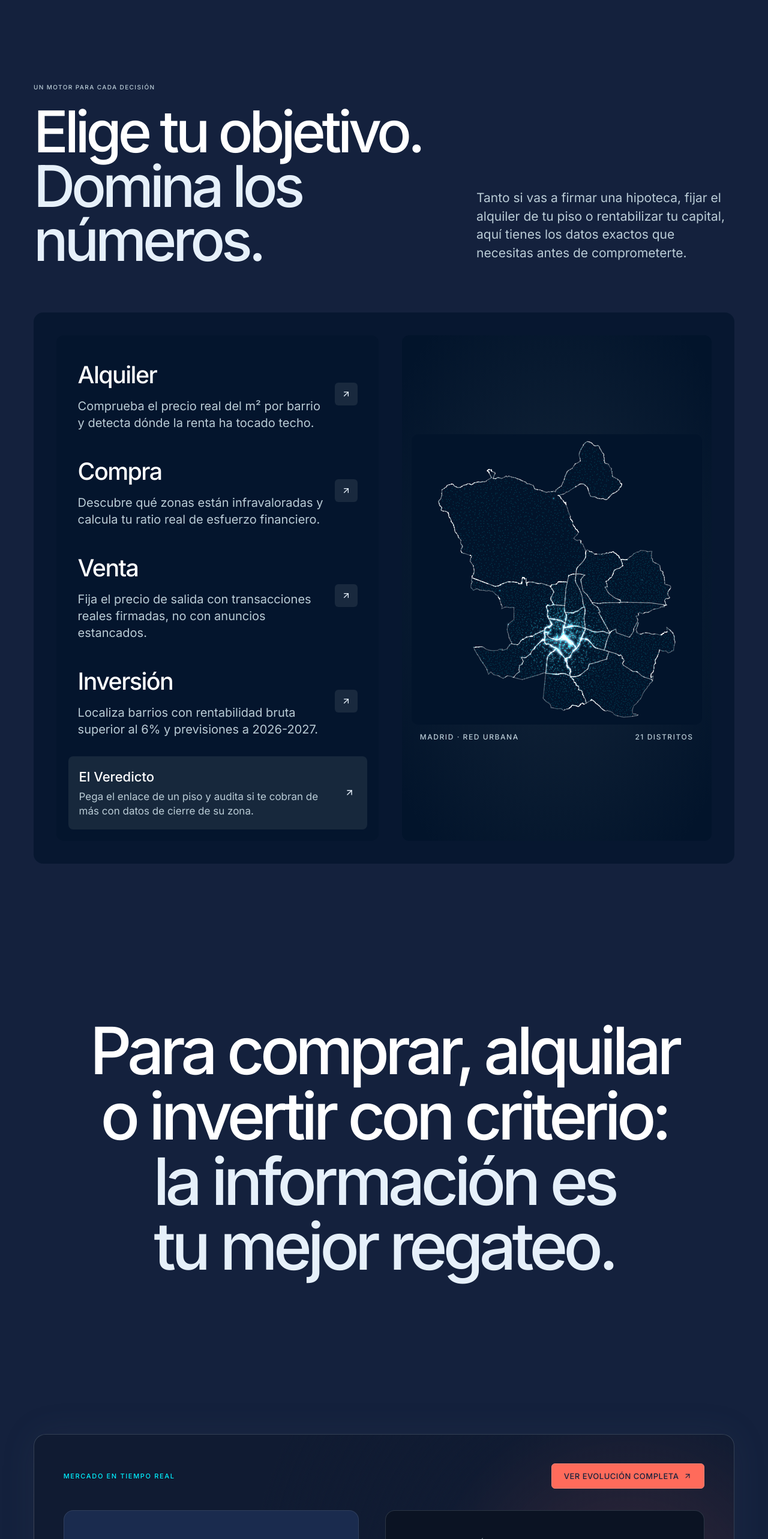
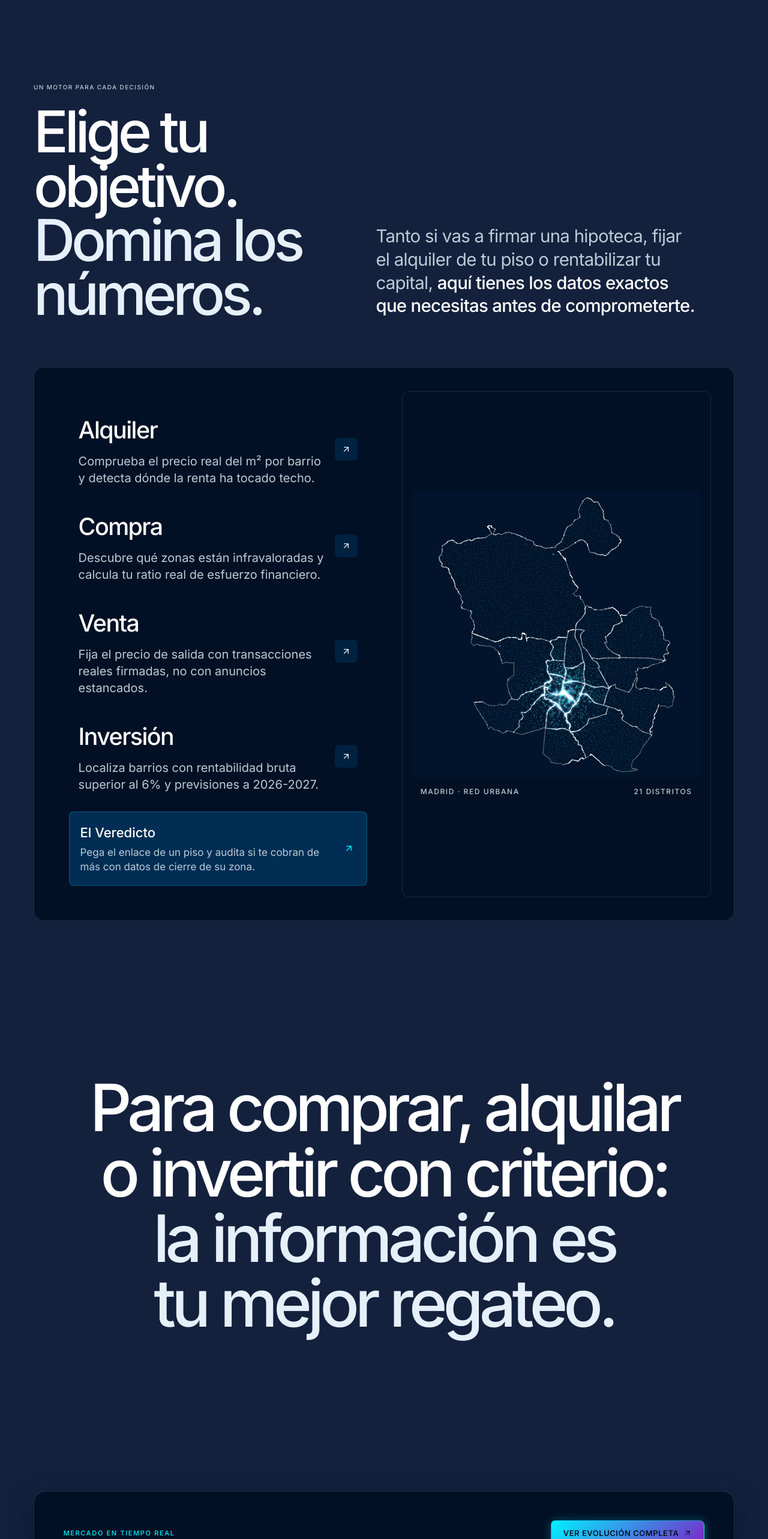
Before and after one commit to rodrigoapvigil/madrid-urban-intelligent, a Next.js app in the folder frontend/: page / in a window 1280 px wide. Shown: the part 3020-5586 px from the top of the page at 60% size. Built offline with nearby package versions, Linux system fonts and the light colour scheme.

Commit message:
fix(landing): enforce 3 strict blues, remove map crosshair, expand platform callout headline, replace coral accents with cyan neon

```diff
--- a/frontend/components/LandingTrend.tsx
+++ b/frontend/components/LandingTrend.tsx
@@ -76,8 +76,9 @@ export default function LandingTrend({ highlightMode = 'all' }: LandingTrendProp
       >
         <defs>
           <linearGradient id="trendGlow" x1="0" y1="0" x2="0" y2="1">
-            <stop offset="0%" stopColor="var(--color-coral-500, #FF6B5B)" stopOpacity="0.28" />
-            <stop offset="100%" stopColor="var(--color-coral-500, #FF6B5B)" stopOpacity="0.0" />
+            <stop offset="0%" stopColor="#00F0FF" stopOpacity="0.32" />
+            <stop offset="65%" stopColor="#7928CA" stopOpacity="0.12" />
+            <stop offset="100%" stopColor="#011024" stopOpacity="0.0" />
           </linearGradient>
         </defs>
 
--- a/frontend/components/MadridDistrictMap.tsx
+++ b/frontend/components/MadridDistrictMap.tsx
@@ -314,7 +314,7 @@ export default function MadridDistrictMap() {
         }
         ctx.globalCompositeOperation = 'source-over';
         ctx.globalAlpha = alpha;
-        ctx.fillStyle = active ? palette.coral : border ? palette.smoke : palette.rise;
+        ctx.fillStyle = active ? '#00F0FF' : border ? palette.smoke : palette.rise;
         ctx.beginPath();
         ctx.arc(px, py, Math.max(.7, radius), 0, Math.PI * 2);
         ctx.fill();
--- a/frontend/components/MadridLanding.css
+++ b/frontend/components/MadridLanding.css
@@ -38,13 +38,13 @@
   --color-coral-100: #FFE0DC;
   --color-coral-200: #FFC2BB;
   --color-coral-300: #FFA294;
-  --color-coral-400: #FF8474;
-  --color-coral-500: #FF6B5B; /* BASE ACCENT (10%) */
+  --color-coral-400: #33F3FF;
+  --color-coral-500: #00F0FF; /* Remapped to Cian Neon */ /* BASE ACCENT (10%) */
   --color-coral-600: #E65243;
   --color-coral-700: #C23A2C;
   --color-coral-800: #9E261A;
   --color-coral-900: #78170D;
-  --color-coral-glow: rgba(255, 107, 91, 0.35);
+  --color-coral-glow: rgba(0, 240, 255, 0.35);
 
   /* Semantic Role Aliases — Adaptados al Azul (Neutrales & Acentos de Alta Energía) */
   --surface-liquid-abyss: var(--color-navy-900);
@@ -329,30 +329,49 @@
 
 /* Explorer: paired reading list and live district map. */
 .mi-platform, .mi-insight, .mi-scale, .mi-audience, .mi-method { padding-block: clamp(100px,12vw,168px); background: transparent; }
-.mi-platform__intro { margin-bottom: clamp(44px,6vw,76px); display: flex; align-items: flex-end; justify-content: space-between; gap: 56px; }
+.mi-platform__intro {
+  margin-bottom: clamp(48px, 6vw, 84px);
+  display: grid;
+  grid-template-columns: minmax(0, 1fr) minmax(0, 1.18fr);
+  align-items: flex-end;
+  gap: clamp(32px, 5vw, 68px);
+}
 .mi-platform h2, .mi-scale h2, .mi-insight h2, .mi-audience h2, .mi-method h2, .mi-closing h2 { margin: 0; color: var(--mi-white); font-size: clamp(60px,7.5vw,112px); font-weight: 500; letter-spacing: -.065em; line-height: .94; text-wrap: balance; }
 .mi-platform h2 span, .mi-scale h2 span, .mi-insight h2 span, .mi-audience h2 span, .mi-method h2 span, .mi-closing h2 span { color: var(--mi-mist); }
 .mi-platform__intro .mi-kicker { margin-bottom: 22px; }
-.mi-platform__intro > p { max-width: 430px; margin: 0 0 8px; color: var(--mi-silver); font-size: 21px; line-height: 1.45; }
-.mi-platform__frame { padding: clamp(22px,3vw,42px); border-radius: 16px; background: color-mix(in srgb, var(--azul-noche) 68%, transparent); }
+.mi-platform__callout { padding-bottom: 6px; }
+.mi-platform__lead {
+  margin: 0;
+  color: var(--color-silver-mist, #BACCD6);
+  font-size: clamp(23px, 2.3vw, 35px);
+  font-weight: 400;
+  line-height: 1.32;
+  letter-spacing: -0.025em;
+  text-wrap: balance;
+}
+.mi-platform__lead strong {
+  color: #FFFFFF;
+  font-weight: 500;
+}
+.mi-platform__frame { padding: clamp(22px,3vw,42px); border-radius: 16px; background: #011024; border: 1px solid rgba(186, 204, 214, 0.14); }
 .mi-platform__grid { display: grid; grid-template-columns: minmax(0,1.02fr) minmax(0,.98fr); align-items: stretch; gap: clamp(22px,3vw,44px); }
-.mi-profile-list { min-width: 0; padding: clamp(12px,1.5vw,20px); display: grid; align-content: center; gap: 4px; border-radius: 12px; background: color-mix(in srgb, var(--azul-noche) 46%, transparent); }
+.mi-profile-list { min-width: 0; padding: clamp(12px,1.5vw,20px); display: grid; align-content: center; gap: 4px; border-radius: 12px; background: #011024; }
 .mi-profile { min-height: 112px; padding: 17px 16px; display: grid; grid-template-columns: minmax(0,1fr) 38px; align-items: center; gap: 18px; border-radius: 8px; transition: background .22s ease,transform .22s ease; }
-.mi-profile:hover { background: color-mix(in srgb, var(--azul-linea) 17%, transparent); transform: translateX(3px); }
+.mi-profile:hover { background: #002D54; transform: translateX(3px); }
 .mi-profile__number, .mi-profile__icon, .mi-profile__icon svg { display: none !important; }
 .mi-profile__copy { display: grid; gap: 8px; }
 .mi-profile__copy strong { color: var(--mi-white); font-size: clamp(31px,3.08vw,42px); font-weight: 500; letter-spacing: -.04em; }
 .mi-profile__copy small { max-width: 440px; color: var(--mi-silver); font-size: 20px; line-height: 1.4; }
-.mi-profile__arrow { width: 38px; height: 38px; display: grid; place-items: center; border-radius: 6px; color: var(--mi-mist); background: color-mix(in srgb, var(--azul-linea) 24%, transparent); transition: color .2s ease,background .2s ease; }
+.mi-profile__arrow { width: 38px; height: 38px; display: grid; place-items: center; border-radius: 6px; color: var(--mi-mist); background: rgba(0, 45, 84, 0.6); transition: color .2s ease,background .2s ease; }
 .mi-profile__arrow svg { width: 16px; height: 16px; }
-.mi-profile:hover .mi-profile__arrow { color: var(--mi-deep); background: var(--mi-mist); }
-.mi-verdict { min-height: 104px; margin-top: 10px; padding: 18px; display: grid; grid-template-columns: minmax(0,1fr) 20px; align-items: center; gap: 14px; border-radius: 8px; color: var(--mi-white); background: color-mix(in srgb, var(--azul-linea) 22%, transparent); transition: background .2s ease; }
-.mi-verdict:hover { background: color-mix(in srgb, var(--azul-linea) 34%, transparent); }
+.mi-profile:hover .mi-profile__arrow { color: #011024; background: linear-gradient(135deg, #00F0FF 0%, #7928CA 100%); }
+.mi-verdict { min-height: 104px; margin-top: 10px; padding: 18px; display: grid; grid-template-columns: minmax(0,1fr) 20px; align-items: center; gap: 14px; border-radius: 8px; color: var(--mi-white); background: #002D54; border: 1px solid rgba(0, 240, 255, 0.22); transition: background .2s ease; }
+.mi-verdict:hover { background: #003666; border-color: rgba(0, 240, 255, 0.45); }
 .mi-verdict__icon { display: none !important; }
 .mi-verdict > span:first-child { display: grid; gap: 5px; }
 .mi-verdict strong { font-size: 22px; font-weight: 500; }
 .mi-verdict small { color: var(--mi-silver); font-size: 17px; line-height: 1.4; }
-.mi-verdict > svg { width: 17px; height: 17px; color: var(--mi-mist); }
+.mi-verdict > svg { width: 17px; height: 17px; color: #00F0FF; }
 .mi-city-visual {
   position: relative;
   min-height: 560px;
@@ -364,7 +383,8 @@
   overflow: hidden;
   border-radius: 12px;
   color: var(--mi-mist);
-  background: radial-gradient(ellipse 65% 65% at 50% 50%, color-mix(in srgb, var(--azul-linea) 20%, transparent), transparent 100%), var(--azul-noche);
+  background: #011024;
+  border: 1px solid rgba(186, 204, 214, 0.14);
 }
 .mi-district-map-deferred {
   position: relative;
@@ -406,7 +426,7 @@
   display: block;
   width: 100%;
   height: 100%;
-  cursor: crosshair;
+  cursor: default;
 }
 .mi-district-map__caption {
   display: flex;
@@ -446,9 +466,9 @@
   position: relative;
   border-radius: 20px;
   padding: clamp(28px, 3.8vw, 52px);
-  background: radial-gradient(circle 750px at 85% 30%, rgba(255, 107, 91, 0.16) 0%, rgba(16, 27, 50, 0.85) 45%, transparent 85%), var(--color-navy-850);
-  border: 1px solid color-mix(in srgb, var(--texto-secundario-azul) 20%, transparent);
-  box-shadow: 0 0 60px color-mix(in srgb, var(--azul-linea) 10%, transparent);
+  background: #011024;
+  border: 1px solid rgba(186, 204, 214, 0.14);
+  box-shadow: 0 16px 48px rgba(0, 16, 36, 0.45);
   overflow: hidden;
 }
 .mi-auros-frame__header {
@@ -471,20 +491,22 @@
   gap: 8px;
   min-height: 42px;
   padding: 0 20px;
-  border-radius: 6px;
-  background: var(--color-coral-500);
-  border: 1px solid var(--color-coral-400);
-  color: var(--color-navy-800) !important;
+  border-radius: 8px;
+  background: linear-gradient(135deg, #00F0FF 0%, #7928CA 100%);
+  border: 1px solid rgba(0, 240, 255, 0.45);
+  color: #011024 !important;
   font-size: 13px;
-  font-weight: 500;
+  font-weight: 600;
   letter-spacing: .04em;
   text-transform: uppercase;
+  box-shadow: 0 4px 16px rgba(0, 45, 84, 0.35), 0 0 16px rgba(0, 240, 255, 0.30);
   transition: all .2s ease;
 }
 .mi-auros-frame__cta:hover {
-  background: var(--color-coral-400);
-  color: var(--color-navy-800) !important;
-  border-color: transparent;
+  background: linear-gradient(135deg, #33F3FF 0%, #8E3CE6 100%);
+  filter: brightness(1.08);
+  transform: translateY(-1px);
+  box-shadow: 0 6px 22px rgba(0, 45, 84, 0.45), 0 0 24px rgba(0, 240, 255, 0.50);
 }
 .mi-auros-frame__cta svg {
   width: 14px;
@@ -499,7 +521,8 @@
 .mi-auros-card {
   border-radius: 16px;
   padding: clamp(32px, 3.8vw, 48px);
-  background: var(--surface-navy-card); border: 1px solid var(--color-cream-10);
+  background: #011024;
+  border: 1px solid rgba(186, 204, 214, 0.14);
   display: flex;
   flex-direction: column;
   justify-content: space-between;
@@ -537,11 +560,11 @@
   display: block;
 }
 .mi-auros-feature:hover {
-  background: var(--surface-navy-card-raised);
+  background: #002D54;
   border-color: color-mix(in srgb, var(--texto-secundario-azul) 20%, transparent);
 }
 .mi-auros-feature--active {
-  background: var(--surface-navy-card-raised); border-color: var(--color-coral-500);
+  background: #002D54; border-color: rgba(0, 240, 255, 0.45);
   border-color: color-mix(in srgb, var(--precio-subida) 28%, transparent);
 }
 .mi-auros-feature__header {
@@ -575,8 +598,8 @@
   height: 15px;
 }
 .mi-auros-feature:hover .mi-auros-arrow {
-  background: var(--color-coral-500);
-  color: var(--color-navy-800);
+  background: linear-gradient(135deg, #00F0FF 0%, #7928CA 100%);
+  color: #011024;
   transform: translate(2px, -2px);
 }
 .mi-auros-feature p {
@@ -609,7 +632,8 @@
   min-width: 0;
   padding: clamp(24px, 3.5vw, 46px);
   border-radius: 16px;
-  background: var(--azul-noche);
+  background: #011024;
+  border: 1px solid rgba(186, 204, 214, 0.14);
 }
 .mi-trend__heading {
   display: flex;
@@ -694,7 +718,7 @@
   stroke: var(--color-cream-100);
 }
 .mi-trend__prediction-line {
-  stroke: var(--color-coral-500);
+  stroke: #00F0FF;
   stroke-dasharray: 7 6;
 }
 .mi-trend__real-point {
@@ -703,7 +727,7 @@
   stroke-width: 2;
 }
 .mi-trend__forecast-point {
-  fill: var(--color-coral-500);
+  fill: #00F0FF;
   stroke: var(--azul-noche);
   stroke-width: 2;
 }
@@ -799,7 +823,7 @@
   font-size: .52em;
   margin-left: 2px;
   letter-spacing: -.02em;
-  color: var(--color-coral-400);
+  color: #00F0FF;
 }
 .mi-scale__stat-desc {
   color: var(--color-cream-75);
@@ -813,7 +837,7 @@
   color: inherit;
   text-decoration: underline;
   text-underline-offset: 3px;
-  text-decoration-color: var(--color-coral-400);
+  text-decoration-color: #00F0FF;
 }
 .mi-scale__stat-desc a:hover {
   color: var(--color-cream-100);
@@ -859,6 +883,7 @@
   .mi-hero__skyline { width: 100%; }
   .mi-statement__inner { top: 112px; min-height: calc(100svh - 112px); }
   .mi-kinetic { font-size: clamp(132px,19vw,240px); }
+  .mi-platform__intro { grid-template-columns: 1fr; gap: 24px; }
   .mi-platform__grid { gap: 22px; }
   .mi-city-visual { min-height: 460px; }
   .mi-auros-frame__body { grid-template-columns: 1fr; gap: 32px; }
@@ -965,15 +990,16 @@
 }
 
 .mi-button--aurora {
-  background: var(--gradient-aurora) !important;
-  color: var(--color-navy-800) !important;
-  border: 1px solid var(--color-coral-400) !important;
-  font-weight: 500 !important;
-  box-shadow: 0 4px 24px rgba(255, 107, 91, 0.35) !important;
+  background: linear-gradient(135deg, #00F0FF 0%, #7928CA 100%) !important;
+  color: #011024 !important;
+  border: 1px solid rgba(0, 240, 255, 0.45) !important;
+  font-weight: 600 !important;
+  box-shadow: 0 4px 20px rgba(0, 45, 84, 0.45), 0 0 16px rgba(0, 240, 255, 0.35) !important;
 }
 .mi-button--aurora:hover {
-  filter: brightness(1.08);
-  box-shadow: 0 6px 30px rgba(255, 107, 91, 0.55) !important;
+  background: linear-gradient(135deg, #33F3FF 0%, #8E3CE6 100%) !important;
+  filter: brightness(1.1);
+  box-shadow: 0 6px 30px rgba(0, 45, 84, 0.55), 0 0 24px rgba(0, 240, 255, 0.55) !important;
 }
 
 
@@ -1109,9 +1135,9 @@
 }
 .mi-insight-card:hover {
   transform: translateY(-4px);
-  background: color-mix(in srgb, var(--surface-liquid-kelp) 85%, var(--surface-liquid-abyss));
-  border-color: color-mix(in srgb, var(--color-liquid-mist) 40%, transparent);
-  box-shadow: 0 12px 36px rgba(255, 107, 91, 0.18);
+  background: #002D54;
+  border-color: rgba(0, 240, 255, 0.35);
+  box-shadow: 0 14px 36px rgba(0, 16, 36, 0.5), 0 0 24px rgba(0, 240, 255, 0.15);
 }
 .mi-insight-card__top {
   display: flex;
@@ -1199,10 +1225,10 @@
   padding: 6px 14px;
   border-radius: 9999px;
   background: rgba(2, 20, 43, 0.88);
-  border: 1px solid var(--color-coral-500);
+  border: 1px solid rgba(0, 240, 255, 0.45);
   backdrop-filter: blur(12px);
   -webkit-backdrop-filter: blur(12px);
-  box-shadow: 0 4px 20px rgba(0, 0, 0, 0.35), 0 0 14px rgba(255, 107, 91, 0.3);
+  box-shadow: 0 4px 20px rgba(0, 0, 0, 0.35), 0 0 14px rgba(0, 240, 255, 0.3);
   pointer-events: none;
   animation: mi-pill-fade 0.2s ease forwards;
   z-index: 10;
@@ -1211,8 +1237,8 @@
   width: 6px;
   height: 6px;
   border-radius: 50%;
-  background: var(--color-coral-500);
-  box-shadow: 0 0 8px rgba(255, 107, 91, 0.8);
+  background: #00F0FF;
+  box-shadow: 0 0 8px rgba(0, 240, 255, 0.85);
 }
 .mi-district-map__pill-name {
   color: var(--color-cream-100);
@@ -1242,7 +1268,7 @@
 }
 .mi-trend[data-highlight="prediction"] .mi-trend__prediction-line {
   stroke-width: 4px;
-  filter: drop-shadow(0 0 8px var(--color-coral-500));
+  filter: drop-shadow(0 0 8px #00F0FF);
 }
 .mi-trend__real-line, .mi-trend__prediction-line, .mi-trend__real-point, .mi-trend__forecast-point {
   transition: opacity 0.25s ease, stroke-width 0.25s ease, filter 0.25s ease;
--- a/frontend/components/MadridLanding.tsx
+++ b/frontend/components/MadridLanding.tsx
@@ -81,11 +81,13 @@ export default function MadridLanding() {
         <section className="mi-platform" id="plataforma" aria-labelledby="mi-platform-title">
           <div className="mi-wrap">
             <div className="mi-platform__intro">
-              <div>
+              <div className="mi-platform__heading">
                 <p className="mi-kicker mi-kicker--muted">Un motor para cada decisión</p>
                 <h2 id="mi-platform-title">Elige tu objetivo.<br/><span>Domina los números.</span></h2>
               </div>
-              <p>Tanto si vas a firmar una hipoteca, fijar el alquiler de tu piso o rentabilizar tu capital, aquí tienes los datos exactos que necesitas antes de comprometerte.</p>
+              <div className="mi-platform__callout">
+                <p className="mi-platform__lead">Tanto si vas a firmar una hipoteca, fijar el alquiler de tu piso o rentabilizar tu capital, <strong>aquí tienes los datos exactos que necesitas antes de comprometerte.</strong></p>
+              </div>
             </div>
             <div className="mi-platform__frame">
               <div className="mi-platform__grid">
```
